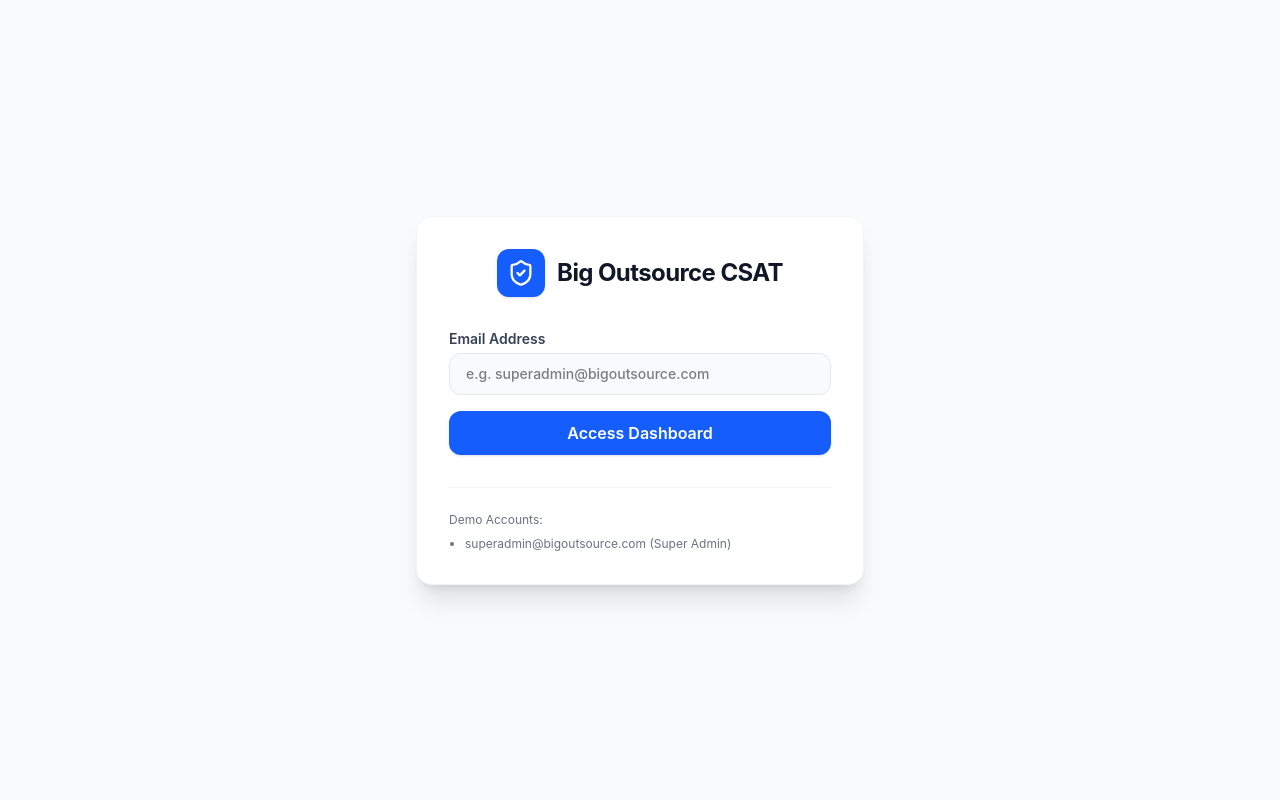
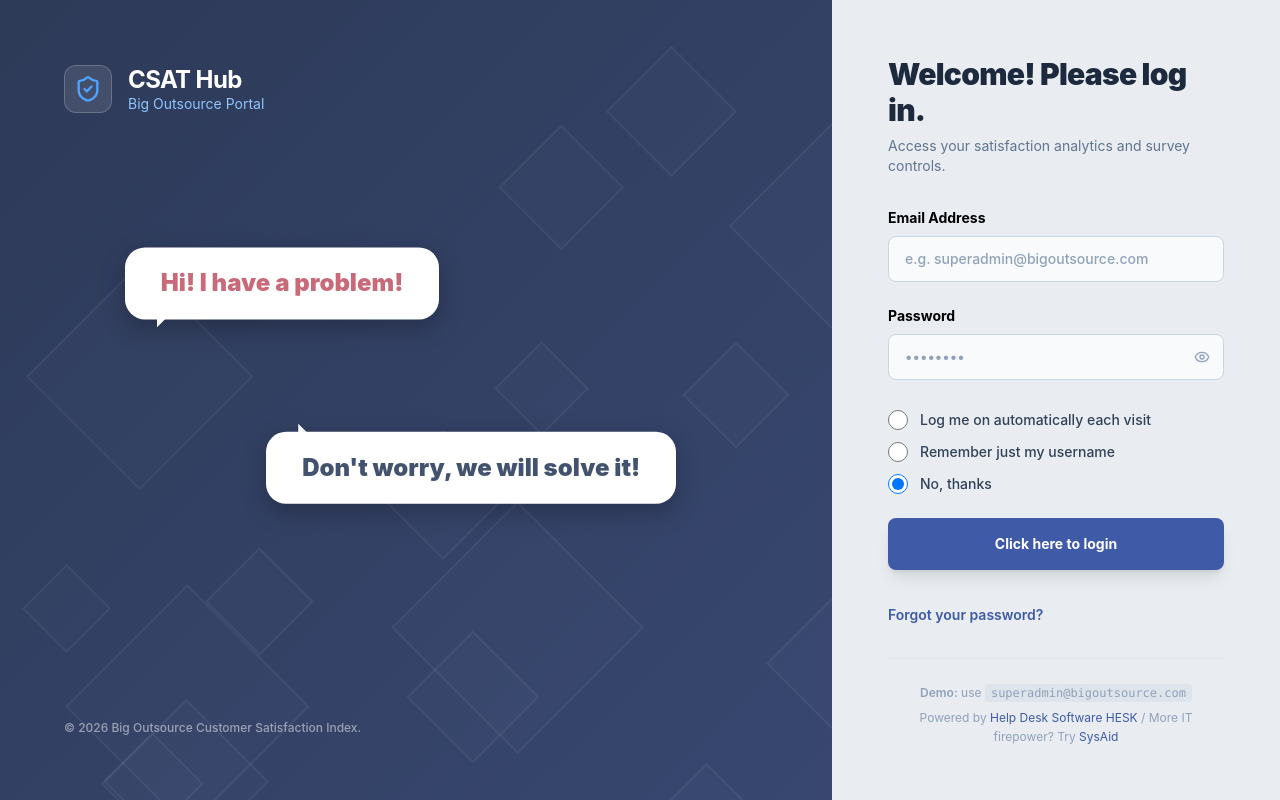
Before and after one commit to TENNYWOOP/bigoutsource-csat, a React (Vite) app in the folder frontend/: page /login in a window 1280 px wide. Built offline with nearby package versions, Linux system fonts and the light colour scheme.

Commit message:
Login Rework Frontend

```diff
--- a/frontend/src/pages/Login.tsx
+++ b/frontend/src/pages/Login.tsx
@@ -1,57 +1,295 @@
-import { useState } from 'react';
+import React, { useState, useMemo } from 'react';
 import { useAuth } from '../lib/auth';
-import { ShieldCheck } from 'lucide-react';
+import { ShieldCheck, Eye, EyeOff } from 'lucide-react';
+
+// Theme Colors from PDF
+const NAVY_1 = '#2d3a58';
+const NAVY_2 = '#384770';
+const PANEL_BG = '#e9edf1';
+
+function Diamonds({ count = 10 }: { count?: number }) {
+  const diamonds = useMemo(() => {
+    return Array.from({ length: count }).map((_, i) => ({
+      id: i,
+      size: 60 + Math.random() * 120,
+      top: Math.random() * 100,
+      left: Math.random() * 100,
+    }));
+  }, [count]);
+
+  return (
+    <>
+      {diamonds.map((d) => (
+        <div
+          key={d.id}
+          className="absolute border-2 border-white/5 rotate-[45deg] bg-white/[0.01]"
+          style={{
+            width: d.size,
+            height: d.size,
+            top: `${d.top}%`,
+            left: `${d.left}%`,
+          }}
+        />
+      ))}
+    </>
+  );
+}
+
+interface BubbleProps {
+  text: string;
+  textColor?: string;
+  style?: React.CSSProperties;
+  tailStyle?: React.CSSProperties;
+}
+
+function Bubble({ text, textColor, style, tailStyle }: BubbleProps) {
+  return (
+    <div
+      className="absolute bg-white dark:bg-slate-800 rounded-[20px] py-5 px-9 text-2xl font-black shadow-xl whitespace-nowrap animate-bob transition-all duration-300"
+      style={{
+        color: textColor || '#43536e',
+        boxShadow: '0 8px 24px rgba(0,0,0,0.25)',
+        ...style,
+      }}
+    >
+      {text}
+      <div
+        className="absolute w-6 h-6 bg-white dark:bg-slate-800"
+        style={tailStyle}
+      />
+    </div>
+  );
+}
 
 export function Login() {
   const [email, setEmail] = useState('');
+  const [password, setPassword] = useState('');
+  const [showPassword, setShowPassword] = useState(false);
+  const [rememberOption, setRememberOption] = useState('none');
   const [error, setError] = useState('');
+  const [loading, setLoading] = useState(false);
+
   const { login } = useAuth();
 
   const handleSubmit = async (e: React.FormEvent) => {
     e.preventDefault();
+    setError('');
+    setLoading(true);
     try {
       await login(email);
     } catch (err: any) {
       setError(err.message || 'Login failed');
+    } finally {
+      setLoading(false);
     }
   };
 
   return (
-    <div className="min-h-screen bg-gray-50 flex items-center justify-center p-4">
-      <div className="bg-white rounded-2xl shadow-xl border border-gray-100 p-8 w-full max-w-md">
-        <div className="flex items-center gap-3 justify-center mb-8">
-          <div className="w-12 h-12 bg-blue-600 rounded-xl flex items-center justify-center text-white shadow-sm">
-            <ShieldCheck className="w-7 h-7" />
+    <div className="min-h-screen w-screen flex flex-col md:flex-row overflow-hidden bg-white dark:bg-slate-900 transition-colors duration-300">
+      <style>{`
+        @keyframes bob {
+          0%, 100% { transform: translateY(0px); }
+          50% { transform: translateY(-10px); }
+        }
+        .animate-bob {
+          animation: bob 4s ease-in-out infinite;
+        }
+      `}</style>
+
+      {/* LEFT: Full Screen Animated Illustration Side */}
+      <div
+        className="relative md:w-[65%] w-full h-[360px] md:h-screen overflow-hidden p-10 md:p-16 flex flex-col justify-between flex-shrink-0"
+        style={{
+          background: `linear-gradient(135deg, ${NAVY_1}, ${NAVY_2})`,
+        }}
+      >
+        {/* Background floating diamonds */}
+        <Diamonds count={16} />
+
+        {/* Header branding on left panel */}
+        <div className="relative z-10 flex items-center gap-4">
+          <div className="w-12 h-12 bg-white/10 backdrop-blur-md rounded-xl flex items-center justify-center text-white border border-white/20">
+            <ShieldCheck className="w-7 h-7 text-blue-400" />
           </div>
-          <h1 className="text-2xl font-bold text-gray-900 tracking-tight">Big Outsource CSAT</h1>
+          <div>
+            <span className="text-white font-bold tracking-tight text-2xl">CSAT Hub</span>
+            <span className="text-blue-300 text-sm block -mt-0.5">Big Outsource Portal</span>
+          </div>
         </div>
 
-        <form onSubmit={handleSubmit} className="space-y-4">
-          {error && <div className="p-3 bg-red-50 text-red-600 text-sm rounded-lg font-medium">{error}</div>}
+        {/* Conversation/Support Bubbles */}
+        <div className="absolute inset-0 pointer-events-none">
+          {/* Bubble 1 (Customer feedback query) */}
+          <Bubble
+            text="Hi! I have a problem!"
+            textColor="#c96a7a"
+            style={{
+              top: '32%',
+              left: '15%',
+              animationDelay: '0s',
+            }}
+            tailStyle={{
+              bottom: -8,
+              left: 32,
+              clipPath: 'polygon(0 0, 100% 0, 0 100%)',
+            }}
+          />
 
+          {/* Bubble 2 (Agent solution) */}
+          <Bubble
+            text="Don't worry, we will solve it!"
+            textColor="#43536e"
+            style={{
+              top: '54%',
+              left: '32%',
+              animationDelay: '1.3s',
+            }}
+            tailStyle={{
+              top: -8,
+              left: 32,
+              clipPath: 'polygon(0 100%, 100% 100%, 0 0)',
+            }}
+          />
+        </div>
+
+        {/* Lower info tagline */}
+        <div className="relative z-10 text-white/50 text-xs font-medium mt-auto hidden md:block">
+          © {new Date().getFullYear()} Big Outsource Customer Satisfaction Index.
+        </div>
+      </div>
+
+      {/* RIGHT: Full Screen Modern Form Side */}
+      <div
+        className="md:w-[35%] w-full h-auto md:h-screen overflow-y-auto p-10 md:p-12 lg:p-14 flex flex-col justify-between flex-shrink-0 transition-colors duration-300"
+        style={{ background: PANEL_BG }}
+        id="login-form-container"
+      >
+        <div className="my-auto max-w-[460px] w-full mx-auto space-y-8">
           <div>
-            <label className="block text-sm font-semibold text-gray-700 mb-1">Email Address</label>
-            <input
-              type="email"
-              value={email}
-              onChange={e => setEmail(e.target.value)}
-              placeholder="e.g. superadmin@bigoutsource.com"
-              className="w-full px-4 py-2.5 bg-gray-50 border border-gray-200 rounded-xl focus:ring-2 focus:ring-blue-500/20 focus:border-blue-500 outline-none transition-all text-sm font-medium"
-              required
-            />
+            <h2 className="text-3xl font-black tracking-tight text-slate-800 dark:text-slate-100">
+              Welcome! Please log in.
+            </h2>
+            <p className="text-sm text-slate-500 dark:text-slate-400 mt-2">
+              Access your satisfaction analytics and survey controls.
+            </p>
           </div>
 
-          <button type="submit" className="w-full bg-blue-600 hover:bg-blue-700 text-white font-semibold py-2.5 rounded-xl shadow-sm transition-colors">
-            Access Dashboard
-          </button>
-        </form>
+          {error && (
+            <div className="p-4 bg-red-50 dark:bg-red-950/30 text-red-600 dark:text-red-400 text-xs rounded-xl font-semibold border border-red-100 dark:border-red-900/50">
+              {error}
+            </div>
+          )}
 
-        <div className="mt-8 pt-6 border-t border-gray-100 text-xs text-gray-500 space-y-2">
-          <p>Demo Accounts:</p>
-          <ul className="list-disc pl-4 space-y-1">
-            <li>superadmin@bigoutsource.com (Super Admin)</li>
-          </ul>
+          <form onSubmit={handleSubmit} className="space-y-6">
+            {/* Username / Email field */}
+            <div className="space-y-2">
+              <label className="block text-sm font-bold text-slate-650 dark:text-slate-400">
+                Email Address
+              </label>
+              <input
+                type="email"
+                required
+                value={email}
+                onChange={(e) => setEmail(e.target.value)}
+                placeholder="e.g. superadmin@bigoutsource.com"
+                className="w-full px-4 py-3 bg-[#f8fafc] dark:bg-slate-950 border border-slate-300 dark:border-slate-800 rounded-lg text-slate-900 dark:text-slate-100 text-sm focus:ring-2 focus:ring-[#3f5aa6]/20 focus:border-[#3f5aa6] outline-none transition-all font-medium placeholder-slate-400"
+              />
+            </div>
+
+            {/* Password field */}
+            <div className="space-y-2">
+              <label className="block text-sm font-bold text-slate-650 dark:text-slate-400">
+                Password
+              </label>
+              <div className="relative">
+                <input
+                  type={showPassword ? 'text' : 'password'}
+                  value={password}
+                  onChange={(e) => setPassword(e.target.value)}
+                  placeholder="••••••••"
+                  className="w-full px-4 py-3 bg-[#f8fafc] dark:bg-slate-950 border border-slate-300 dark:border-slate-800 rounded-lg text-slate-900 dark:text-slate-100 text-sm focus:ring-2 focus:ring-[#3f5aa6]/20 focus:border-[#3f5aa6] outline-none transition-all font-medium placeholder-slate-400 pr-10"
+                />
+                <button
+                  type="button"
+                  onClick={() => setShowPassword(!showPassword)}
+                  className="absolute right-3.5 top-1/2 -translate-y-1/2 text-slate-400 hover:text-slate-600 dark:hover:text-slate-300 transition-colors"
+                >
+                  {showPassword ? <EyeOff className="w-4 h-4" /> : <Eye className="w-4 h-4" />}
+                </button>
+              </div>
+            </div>
+
+            {/* Remember Me / Session Options */}
+            <div className="pt-1.5 space-y-3">
+              <label className="flex items-center gap-3 text-sm text-slate-700 dark:text-slate-300 font-medium cursor-pointer">
+                <input
+                  type="radio"
+                  name="remember"
+                  checked={rememberOption === 'auto'}
+                  onChange={() => setRememberOption('auto')}
+                  className="w-5 h-5 text-[#3f5aa6] focus:ring-[#3f5aa6] border-slate-300 dark:border-slate-800"
+                />
+                Log me on automatically each visit
+              </label>
+              <label className="flex items-center gap-3 text-sm text-slate-700 dark:text-slate-300 font-medium cursor-pointer">
+                <input
+                  type="radio"
+                  name="remember"
+                  checked={rememberOption === 'username'}
+                  onChange={() => setRememberOption('username')}
+                  className="w-5 h-5 text-[#3f5aa6] focus:ring-[#3f5aa6] border-slate-300 dark:border-slate-800"
+                />
+                Remember just my username
+              </label>
+              <label className="flex items-center gap-3 text-sm text-slate-700 dark:text-slate-300 font-medium cursor-pointer">
+                <input
+                  type="radio"
+                  name="remember"
+                  checked={rememberOption === 'none'}
+                  onChange={() => setRememberOption('none')}
+                  className="w-5 h-5 text-[#3f5aa6] focus:ring-[#3f5aa6] border-slate-300 dark:border-slate-800"
+                />
+                No, thanks
+              </label>
+            </div>
+
+            {/* Submit Action Button */}
+            <button
+              type="submit"
+              disabled={loading}
+              className="w-full mt-2 py-4 bg-[#3f5aa6] hover:bg-[#2f477f] dark:bg-blue-600 dark:hover:bg-blue-700 text-white font-bold text-sm rounded-lg shadow-lg hover:shadow-xl hover:translate-y-[-1px] active:translate-y-[0px] transition-all cursor-pointer flex items-center justify-center gap-2 disabled:opacity-50"
+            >
+              {loading ? 'Authenticating...' : 'Click here to login'}
+            </button>
+          </form>
+
+          {/* Forgot password */}
+          <div className="text-left">
+            <a
+              href="#"
+              className="text-sm font-semibold text-[#3f5aa6] dark:text-blue-400 hover:underline transition-colors"
+            >
+              Forgot your password?
+            </a>
+          </div>
         </div>
+
+        {/* Footer matching standard design credits */}
+        <div className="pt-6 border-t border-slate-200 dark:border-slate-800 text-center text-xs text-slate-400 dark:text-slate-500 leading-relaxed mt-8 max-w-[460px] w-full mx-auto">
+          <span className="font-semibold">Demo:</span> use <code className="bg-slate-300/40 px-1.5 py-0.5 rounded">superadmin@bigoutsource.com</code>
+          <div className="mt-1">
+            Powered by{' '}
+            <a href="#" className="hover:underline text-[#3f5aa6] dark:text-blue-400">
+              Help Desk Software HESK
+            </a>
+            {' '}/{' '}
+            More IT firepower? Try{' '}
+            <a href="#" className="hover:underline text-[#3f5aa6] dark:text-blue-400">
+              SysAid
+            </a>
+          </div>
+        </div>
+
       </div>
     </div>
   );
```
Also changed, not shown: 2 other files (tests, documents, lock files or other folders).
